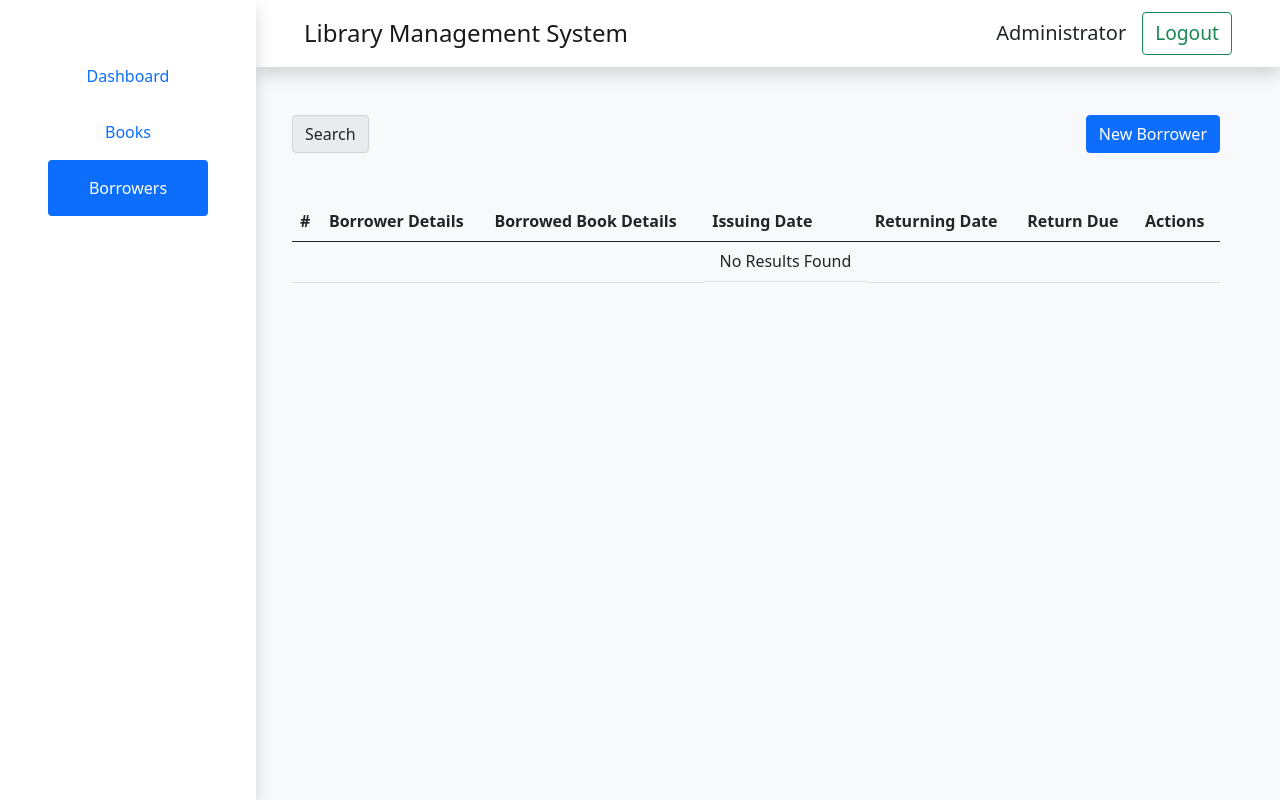
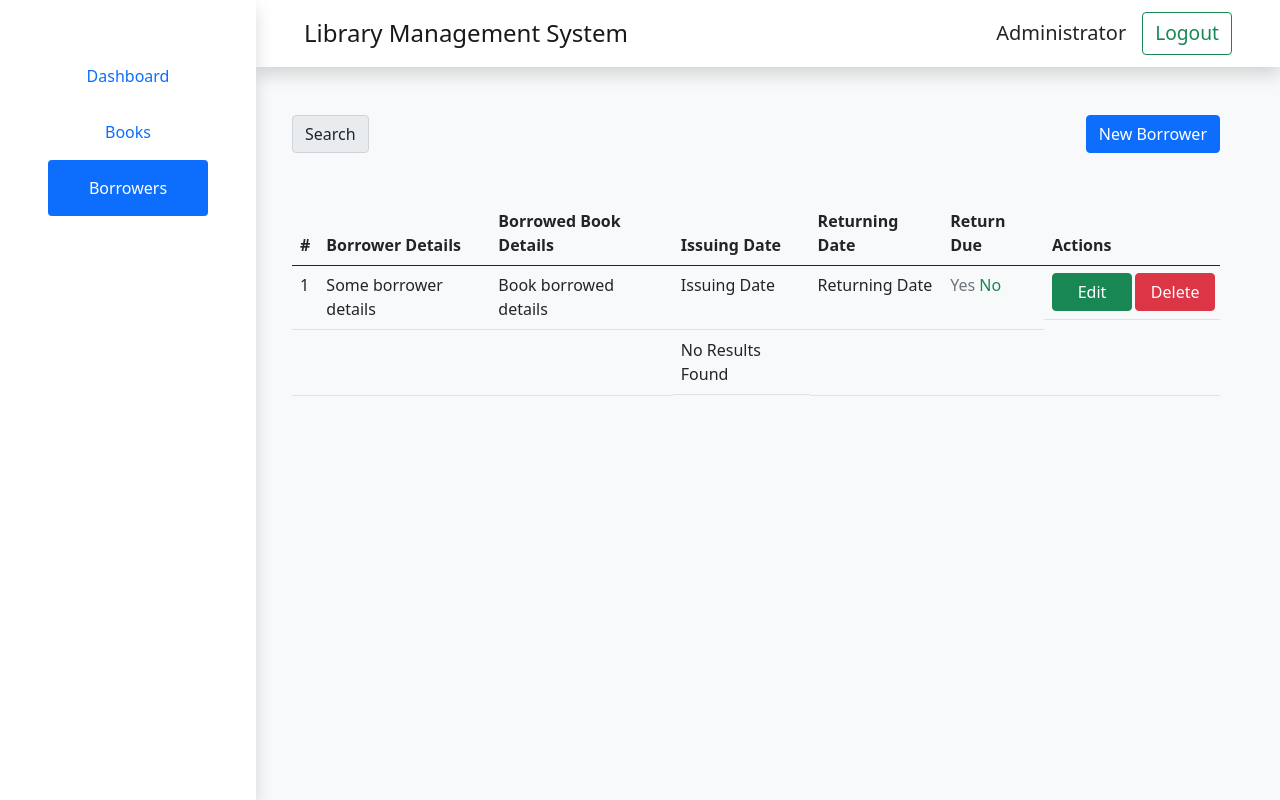
Before and after one commit to Sahil2004/Library-Management-System, a Django app: page /lib_man/librarian/borrowers in a window 1280 px wide. Run offline with Django 3.2, Linux system fonts and the light colour scheme; a user stored in the database is signed in; some libraries are stand-ins or nearby versions.

Commit message:
Borrowers' page done.

```diff
--- a/lib_man/templates/lib_man/portalPages/borrowers.html
+++ b/lib_man/templates/lib_man/portalPages/borrowers.html
@@ -53,17 +53,41 @@
 
             <td style=" display: grid; grid-template-columns: repeat(2, 50%); grid-gap: 2%;">
                 <button type="button" class="btn btn-success" data-bs-toggle="modal"
-                    data-bs-target="#editBook"
-                    onclick="editBookHandler('{{ forloop.counter }}', '{{ book.pk }}')">Edit</button>
+                    data-bs-target="#editBorrower"
+                    onclick="editBorrowerHandler('{{ forloop.counter }}', '{{ book.pk }}')">Edit</button>
                 <button type="button" class="btn btn-danger"data-bs-toggle="modal"
-                    data-bs-target="#deleteBook"
-                    onclick="deleteBookHandler('{{ forloop.counter }}', '{{ book.pk }}')">Delete</button>
+                    data-bs-target="#deleteBorrower"
+                    onclick="deleteBorrowerHandler('{{ forloop.counter }}', '{{ book.pk }}')">Delete</button>
             </td>
             {% endautoescape %}
 
         </tr>
         {% empty %}
         <tr>
+        </tr>
+        <tr>
+            <td class="id"> 1</td>
+            <td class="Borrower Details">Some borrower details</td>
+            <td class="Borrower Details">Book borrowed details</td>
+            <td class="Borrower Details">Issuing Date</td>
+            <td class="Borrower Details">Returning Date</td>
+            <td>
+                <span class="text-secondary">
+                    Yes
+                </span>
+                <span class="text-success">
+                    No
+                </span>
+            </td>
+            <td style=" display: grid; grid-template-columns: repeat(2, 50%); grid-gap: 2%;">
+                <button type="button" class="btn btn-success" data-bs-toggle="modal"
+                    data-bs-target="#editBorrower"
+                    onclick="editBorrowerHandler('{{ forloop.counter }}', '{{ book.pk }}')">Edit</button>
+                <button type="button" class="btn btn-danger"data-bs-toggle="modal"
+                    data-bs-target="#deleteBorrower"
+                    onclick="deleteBookHandler('{{ forloop.counter }}', '{{ book.pk }}')">Delete</button>
+            </td>
+
         </tr>
         <tr>
             <td></td>
@@ -78,7 +102,7 @@
         </tr>
         {% endfor %}
     </tbody>
-    <div class="modal fade" id="editBook" data-bs-backdrop="static" data-bs-keyboard="false" tabindex="-1" aria-labelledby="editBookLabel" aria-hidden="true">
+    <div class="modal fade" id="editBorrower" data-bs-backdrop="static" data-bs-keyboard="false" tabindex="-1" aria-labelledby="editBookLabel" aria-hidden="true">
         <div class="modal-dialog modal-dialog-scrollable modal-dialog-centered">
             <form method="POST" action="{% url 'edit_book' %}">
                 {% csrf_token %}
@@ -89,31 +113,32 @@
                     <div class="modal-body">
                         {{ edit_book_form.pk }}
                         <div class="mb-3">
-                            <label for="titleEdit" class="form-label">Book Title</label>
+                            <label for="titleEdit" class="form-label">Borrower Details</label>
                             {{ edit_book_form.title }}
                         </div>
                         <div class="mb-3">
-                            <label for="authorEdit" class="form-label">Book Author</label>
-                            {{ edit_book_form.author }}
+                            <label for="authorEdit" class="form-label">Borrowed Book Details</label>
+                            <input type="text" id="BorrowedBookDetailsInput" class="form-control" autocomplete="off" onkeyup="dynamicSearch();displaySearchElems()" placeholder="Search for names.." title="Type in a name">
+                            <ul id="dynamicSearchList" class="list-group list-group-flush" style="display: none;list-style: none; overflow-y: scroll; max-height: 20vh;">
+                                <li><a href="#" class="list-group-item" onclick="insertContent('Adele')">Adele</a></li>
+                                <li><a href="#" class="list-group-item" onclick="insertContent('Agnes')">Agnes</a></li>
+                                <li><a href="#" class="list-group-item" onclick="insertContent('Billy')">Billy</a></li>
+                                <li><a href="#" class="list-group-item" onclick="insertContent('Bob')">Bob</a></li>
+                                <li><a href="#" class="list-group-item" onclick="insertContent('Calvin')">Calvin</a></li>
+                                <li><a href="#" class="list-group-item" onclick="insertContent('Christina')">Christina</a></li>
+                                <li><a href="#" class="list-group-item" onclick="insertContent('Cindy')">Cindy</a></li>
+                            </ul>
                         </div>
                         <div class="mb-3">
-                            <label for="isbnNoEdit" class="form-label">ISBN Number</label>
+                            <label for="isbnNoEdit" class="form-label">Issuing Date</label>
                             {{ edit_book_form.isbn }}
                         </div>
                         <div class="mb-3">
-                            <label for="pubHouseEdit" class="form-label">Publishing House</label>
+                            <label for="pubHouseEdit" class="form-label">Returning Date</label>
                             {{ edit_book_form.publisher }}
-                         </div>
-                        <div class="mb-3">
-                            <label for="genreEdit" class="form-label">Genre</label>
-                            {{ edit_book_form.genre }}
                         </div>
                         <div class="mb-3">
-                            <label for="bookLocationEdit" class="form-label">Book Location</label>
-                            {{ edit_book_form.book_location }}
-                        </div>
-                        <div class="mb-3">
-                            <label class="form-check-label" for="statusBorrowedEdit">The book is borrowed</label>
+                            <label class="form-check-label" for="statusBorrowedEdit">Return Due</label>
                             {{ edit_book_form.status_borrowed}}
                         </div>
                     </div>
@@ -125,7 +150,7 @@
             </form>
         </div>
     </div>
-    <div class="modal fade" id="deleteBook" data-bs-backdrop="static" data-bs-keyboard="false" tabindex="-1" aria-labelledby="deleteBookLabel" aria-hidden="true">
+    <div class="modal fade" id="deleteBorrower" data-bs-backdrop="static" data-bs-keyboard="false" tabindex="-1" aria-labelledby="deleteBookLabel" aria-hidden="true">
         <div class="modal-dialog modal-dialog-scrollable modal-dialog-centered">
             <form method="POST" action="{% url 'delete_book' %}">
                 {% csrf_token %}
@@ -137,37 +162,27 @@
                         {{ delete_book_form.pk }}
                         <div class="container-fluid fs-5">
                             <div class="row mb-2">
-                              <div class="col">Book Title</div>
+                              <div class="col">Borrower Details</div>
                               <div class="col-1">:</div>
                               <div class="col fw-bold" id="titleDel"></div>
                             </div>
                             <div class="row mb-2">
-                                <div class="col">Book Author</div>
+                                <div class="col">Borrowed Book Details</div>
                                 <div class="col-1">:</div>
                                 <div class="col fw-bold" id="authorDel"></div>
                             </div>
                             <div class="row mb-2">
-                                <div class="col">ISBN Number</div>
+                                <div class="col">Issuing Date</div>
                                 <div class="col-1">:</div>
                                 <div class="col fw-bold" id="isbnNoDel"></div>
                             </div>
                             <div class="row mb-2">
-                                <div class="col">Publishing House</div>
+                                <div class="col">Returning Date</div>
                                 <div class="col-1">:</div>
                                 <div class="col fw-bold" id="pubHouseDel"></div>
                             </div>
                             <div class="row mb-2">
-                                <div class="col">Genre</div>
-                                <div class="col-1">:</div>
-                                <div class="col fw-bold" id="genreDel"></div>
-                            </div>
-                            <div class="row mb-2">
-                                <div class="col">Book Location</div>
-                                <div class="col-1">:</div>
-                                <div class="col fw-bold" id="bookLocationDel"></div>
-                            </div>
-                            <div class="row mb-2">
-                                <div class="col">Book Status</div>
+                                <div class="col">Return Due</div>
                                 <div class="col-1">:</div>
                                 <div class="col fw-bold" id="statusBorrowedDel"></div>
                             </div>
@@ -197,9 +212,8 @@
                         <div class="mb-3">
                             <label for="BorrowedBookDetails">Borrowed Book Details</label>
                             <input type="text" id="BorrowedBookDetailsInput" class="form-control" autocomplete="off" onkeyup="dynamicSearch();displaySearchElems()" placeholder="Search for names.." title="Type in a name">
-                            <!--Style the above input[type=text] like other inputs. I forgot the classes I used. -->
                             <ul id="dynamicSearchList" class="list-group list-group-flush" style="display: none;list-style: none; overflow-y: scroll; max-height: 20vh;">
-                                <li><a href="#" class="list-group-item" onclick="insertContent('Adele')">Adele</a></li> <!--Use the same onclick function on all elements-->
+                                <li><a href="#" class="list-group-item" onclick="insertContent('Adele')">Adele</a></li>
                                 <li><a href="#" class="list-group-item" onclick="insertContent('Agnes')">Agnes</a></li>
                                 <li><a href="#" class="list-group-item" onclick="insertContent('Billy')">Billy</a></li>
                                 <li><a href="#" class="list-group-item" onclick="insertContent('Bob')">Bob</a></li>
@@ -254,7 +268,7 @@
             }
         }
     }
-    const editBookHandler = (rowNum, id) => {
+    const editBorrowerHandler = (rowNum, id) => {
         document.getElementById('primaryKeyEdit').value = id
         document.getElementById('titleEdit').value = document.getElementById('title'+rowNum).innerHTML
         document.getElementById('authorEdit').value = document.getElementById('author'+rowNum).innerHTML
@@ -267,7 +281,7 @@
         else
             document.getElementById('statusBorrowedEdit').checked = false
     }
-    const deleteBookHandler = (rowNum, id) => {
+    const deleteBorrowerHandler = (rowNum, id) => {
         document.getElementById('primaryKeyDel').value = id
         document.getElementById('titleDel').innerHTML = document.getElementById('title'+rowNum).innerHTML
         document.getElementById('authorDel').innerHTML = document.getElementById('author'+rowNum).innerHTML
```
